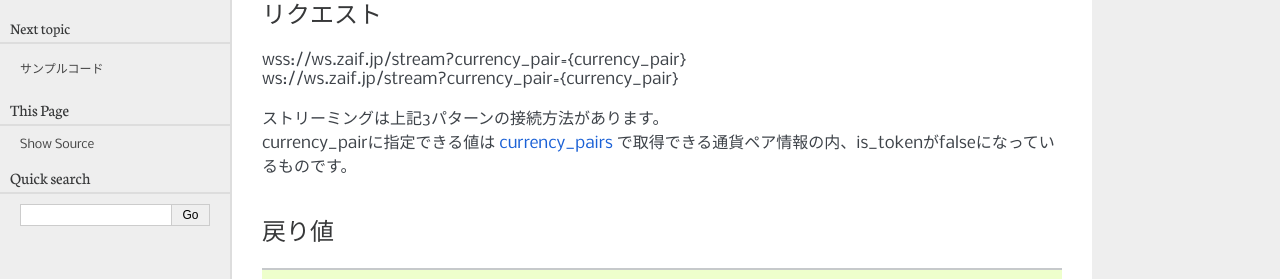
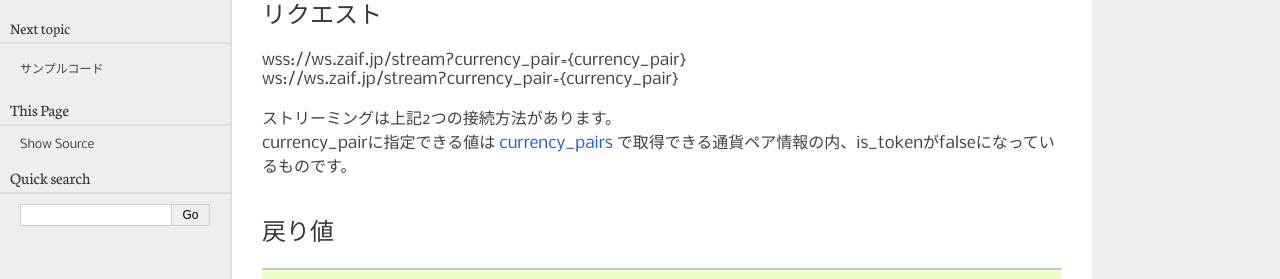
Before and after one commit to techbureau/api-doc, a Sphinx documentation site: the page built from docs/public/3_streaming.rst, in a window 1280 px wide. Shown: the part 212-491 px from the top of the page. Built offline with Sphinx 7.4.7, drawn with Linux system fonts in a browser that asks for light colours.

Commit message:
誤字の修正

```diff
--- a/docs/public/3_streaming.rst
+++ b/docs/public/3_streaming.rst
@@ -8,7 +8,7 @@
 | wss://ws.zaif.jp/stream?currency_pair={currency_pair}
 | ws://ws.zaif.jp/stream?currency_pair={currency_pair}
 
-| ストリーミングは上記3パターンの接続方法があります。
+| ストリーミングは上記2つの接続方法があります。
 | currency_pairに指定できる値は :ref:`public-currency-pairs` で取得できる通貨ペア情報の内、is_tokenがfalseになっているものです。
 
 
```
